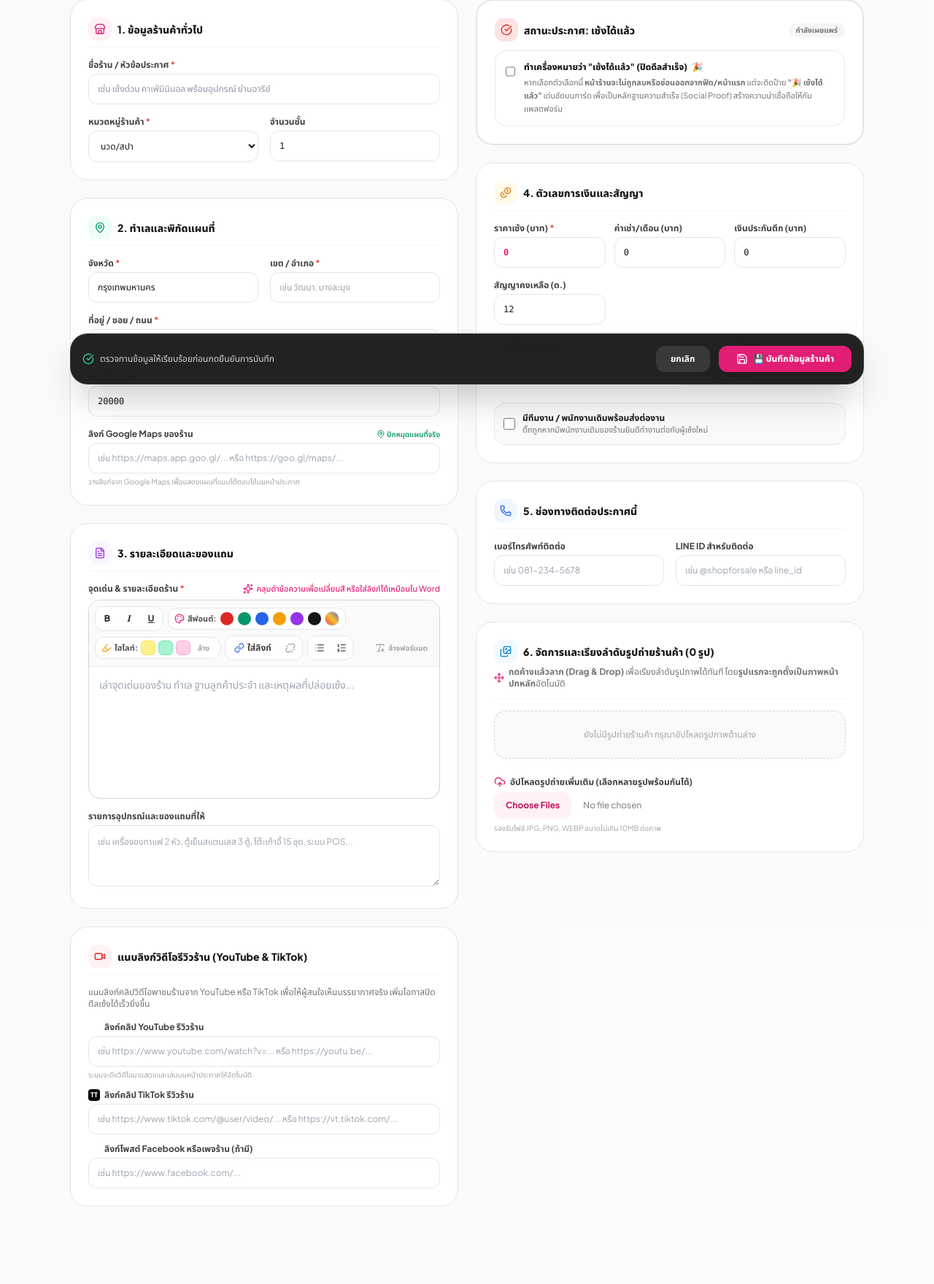
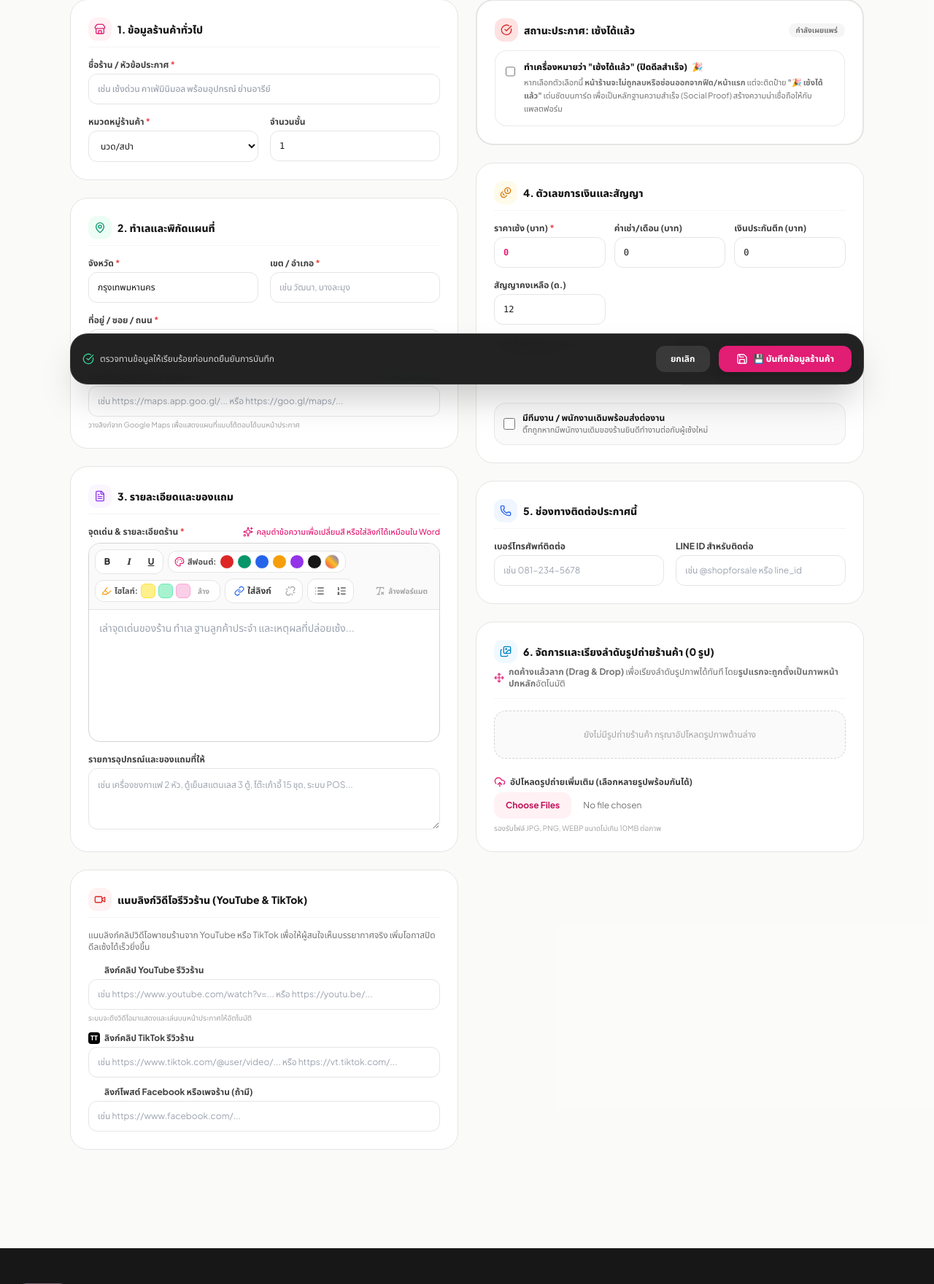
Before and after one commit to lalitx999/proptech, a Django app: page /properties/create/ in a window 1280 px wide. Shown: the part 257-2017 px from the top of the page at 73% size. Run offline with Django 5.2, Linux system fonts and the light colour scheme; the visitor is signed in with stand-in values (Sample User, id 1); some libraries are stand-ins or nearby versions.

Commit message:
Fix lost paragraph spacing in shop descriptions and drop postal field from edit page
- Rich text editor pastes as plain text: Facebook posts kept their markup, whose
  paragraph gaps relied on Facebook CSS and whose emoji were <img> tags stripped
  by the sanitizer
- Restore paragraph gaps for descriptions already pasted from Facebook (CSS only)
- Render desc flush inside the pre-wrap box (no blank first line / indent)
- Remove postal code input from the property edit page; the edit view no longer
  overwrites the stored postal with a default
- Bump editor asset versions so the service worker serves the new files

Co-Authored-By: Claude Opus 5.5 <noreply@anthropic.com>

```diff
--- a/apps/properties/views.py
+++ b/apps/properties/views.py
@@ -119,7 +119,6 @@ def property_update_view(request, pk):
         province = request.POST.get('province', '').strip()
         district = request.POST.get('district', '').strip()
         address = request.POST.get('address', '').strip()
-        postal = request.POST.get('postal', '20000').strip()
         google_maps_url = request.POST.get('google_maps_url', '').strip()
 
         try:
@@ -144,8 +143,6 @@ def property_update_view(request, pk):
             property_obj.district = district
         if address:
             property_obj.address = address
-        if postal:
-            property_obj.postal = postal
         property_obj.google_maps_url = google_maps_url
         property_obj.area_sqm = area_sqm
         property_obj.floors = floors
--- a/static/css/form_widgets.css
+++ b/static/css/form_widgets.css
@@ -38,3 +38,9 @@
     box-shadow: 0 20px 25px -5px rgba(0, 0, 0, 0.25), 0 8px 10px -6px rgba(0, 0, 0, 0.25);
     z-index: 9999;
 }
+
+/* Same paragraph gap as .rich-description on listing pages, for text pasted from
+   Facebook before paste-as-plain-text existed. */
+.rte-editor > div:has(> div):not(:last-child):not(:has(> div:last-child > br:only-child)) {
+    margin-bottom: 1.25em;
+}
--- a/static/js/rich_text_editor.js
+++ b/static/js/rich_text_editor.js
@@ -58,6 +58,18 @@
 
         editor.addEventListener('input', syncContent);
         editor.addEventListener('blur', syncContent);
+
+        // Paste as plain text. Copied Facebook posts carry their own markup: paragraph
+        // gaps come from Facebook's CSS (lost here) and emoji are <img> tags (stripped
+        // by the server sanitizer). The plain-text flavour keeps both blank lines and
+        // emoji. Formatting can be reapplied with the toolbar.
+        editor.addEventListener('paste', function (e) {
+            const text = e.clipboardData && e.clipboardData.getData('text/plain');
+            if (!text) return;
+            e.preventDefault();
+            document.execCommand('insertText', false, text.replace(/\r\n?/g, '\n'));
+            syncContent();
+        });
 
         function afterCommand() {
             editor.focus();
--- a/templates/admin/dashboard.html
+++ b/templates/admin/dashboard.html
@@ -4,7 +4,7 @@
 {% block title %}ศูนย์ควบคุมระบบหลังบ้าน — เซ้งร้านด่วน.com (Admin Command Center){% endblock %}
 
 {% block extra_head %}
-<link rel="stylesheet" href="{% static 'css/form_widgets.css' %}?v=20261030">
+<link rel="stylesheet" href="{% static 'css/form_widgets.css' %}?v=20261110">
 <style nonce="{{ request.csp_nonce }}">
     /* Clean, smooth horizontal scroll container for tables */
     .admin-table-scroll {
@@ -2657,7 +2657,7 @@
 </div>
 
 <!-- Admin Dashboard JavaScript (Strict CSP Nonce Compliant) -->
-<script src="{% static 'js/rich_text_editor.js' %}?v=20261030" nonce="{{ request.csp_nonce }}"></script>
+<script src="{% static 'js/rich_text_editor.js' %}?v=20261110" nonce="{{ request.csp_nonce }}"></script>
 <script src="https://cdn.jsdelivr.net/npm/sortablejs@1.15.2/Sortable.min.js" nonce="{{ request.csp_nonce }}"></script>
 <script nonce="{{ request.csp_nonce }}">
 document.addEventListener('DOMContentLoaded', function () {
--- a/templates/properties/property_detail.html
+++ b/templates/properties/property_detail.html
@@ -57,9 +57,7 @@
                 <dd class="font-semibold text-neutral-900">{{ property.postal }}</dd>
             </div>
         </div>
-        <div class="border-t pt-4 text-sm text-neutral-700 whitespace-pre-wrap break-words">
-            {{ property.desc|safe }}
-        </div>
+        <div class="border-t pt-4 text-sm text-neutral-700 whitespace-pre-wrap break-words">{{ property.desc|safe }}</div>
     </div>
 
     <!-- Active Listings for this Property -->
--- a/templates/properties/property_form.html
+++ b/templates/properties/property_form.html
@@ -132,14 +132,6 @@
                             <input type="text" name="address" value="{{ property.address|default:'' }}" required
                                    placeholder="เช่น 123/4 ซอยสุขุมวิท 55 ถนนทองหล่อ"
                                    class="w-full rounded-xl border border-neutral-200 p-3 text-xs focus:outline-none focus:border-brand-500">
-                        </div>
-
-                        <div>
-                            <label class="block text-xs font-bold text-neutral-700 mb-1">
-                                รหัสไปรษณีย์
-                            </label>
-                            <input type="text" name="postal" value="{{ property.postal|default:'20000' }}"
-                                   class="w-full rounded-xl border border-neutral-200 p-3 text-xs font-mono focus:outline-none focus:border-brand-500">
                         </div>
 
                         <div>
@@ -542,8 +534,8 @@
 {% endblock %}
 
 {% block extra_scripts %}
-<link rel="stylesheet" href="{% static 'css/form_widgets.css' %}?v=20261030">
-<script src="{% static 'js/rich_text_editor.js' %}?v=20261030" nonce="{{ request.csp_nonce }}"></script>
+<link rel="stylesheet" href="{% static 'css/form_widgets.css' %}?v=20261110">
+<script src="{% static 'js/rich_text_editor.js' %}?v=20261110" nonce="{{ request.csp_nonce }}"></script>
 <script src="https://cdn.jsdelivr.net/npm/sortablejs@1.15.2/Sortable.min.js" nonce="{{ request.csp_nonce }}"></script>
 <script nonce="{{ request.csp_nonce }}">
 document.addEventListener('DOMContentLoaded', function () {
```
Also changed, not shown: templates/listings/listing_detail.html (+7 -3 lines), tests/test_fast_post_editor_and_photos.py (+36 -0 lines).
